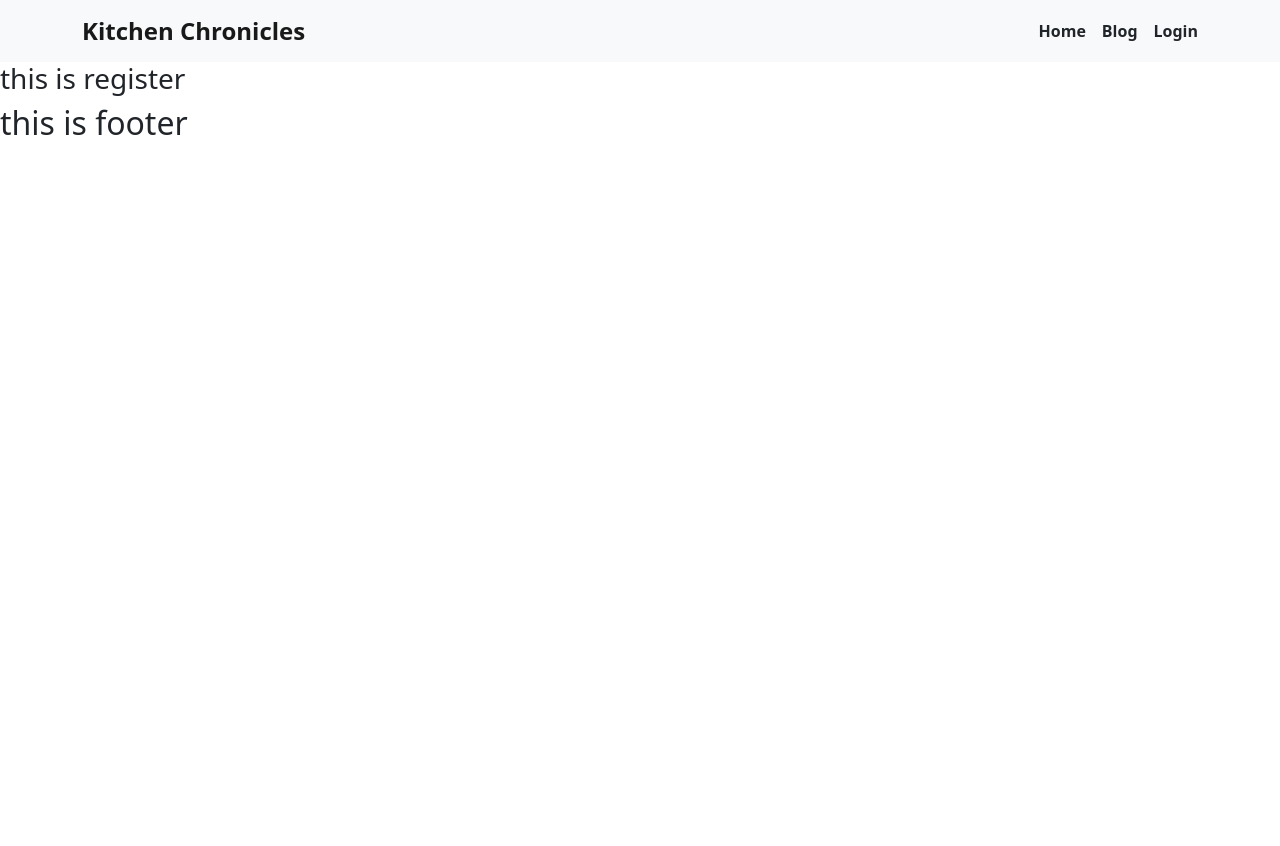
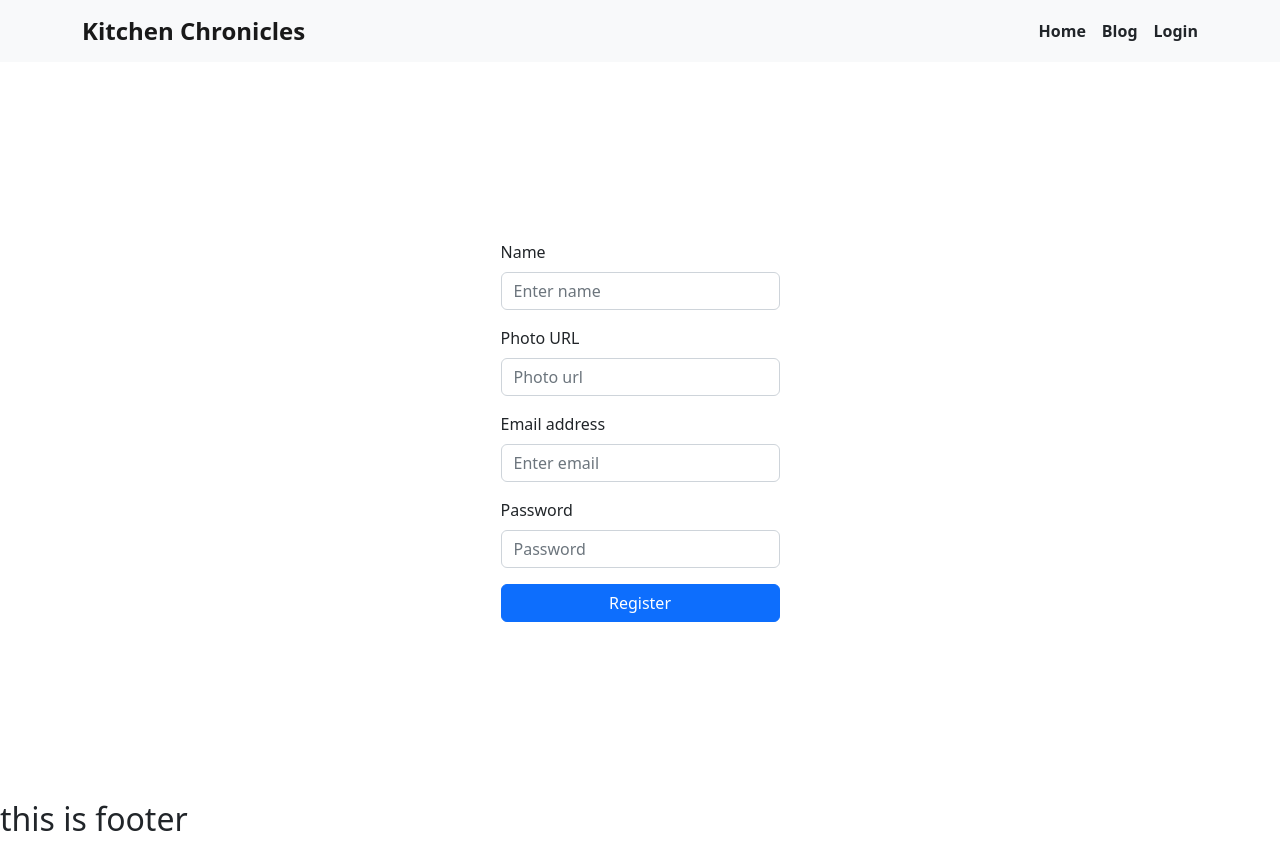
Before and after one commit to dipto3478/KitchenChronicles_client, a React (Vite) app: page /register in a window 1280 px wide. Before the commit the page ends 800 px from the top, so only its background shows below. Built offline with nearby package versions, Linux system fonts and the light colour scheme.

Commit message:
register done

```diff
--- a/src/components/AuthProvider/AuthProvider.jsx
+++ b/src/components/AuthProvider/AuthProvider.jsx
@@ -1,11 +1,17 @@
 import React, { createContext } from "react";
-import { getAuth } from "firebase/auth";
+import { createUserWithEmailAndPassword, getAuth } from "firebase/auth";
 import app from "../../firebase/firebase.config";
 export const AuthContext = createContext(null);
 const auth = getAuth(app);
 
 const AuthProvider = ({ children }) => {
-  return <AuthContext.Provider>{children}</AuthContext.Provider>;
+  const createUser = (email, password) => {
+    return createUserWithEmailAndPassword(auth, email, password);
+  };
+  const authInfo = { createUser };
+  return (
+    <AuthContext.Provider value={authInfo}>{children}</AuthContext.Provider>
+  );
 };
 
 export default AuthProvider;
--- a/src/components/Login/Login.jsx
+++ b/src/components/Login/Login.jsx
@@ -25,6 +25,10 @@ const Login = () => {
         <Button className="w-100" variant="primary" type="submit">
           Login
         </Button>
+        <div className="my-3 d-flex gap-2">
+          <Button>Login With Google</Button>
+          <Button>Login With Github</Button>
+        </div>
       </Form>
     </div>
   );
--- a/src/components/Register/Register.jsx
+++ b/src/components/Register/Register.jsx
@@ -1,9 +1,48 @@
 import React from "react";
+import { Button, Form } from "react-bootstrap";
 
 const Register = () => {
+  const handleRegister = (event) => {
+    event.preventDefault();
+    const form = event.target;
+    const name = form.name.value;
+    const photo = form.photo.value;
+    const email = form.email.value;
+    const password = form.password.value;
+    console.log(name, photo, email, password);
+  };
   return (
-    <div>
-      <h3>this is register</h3>
+    <div
+      style={{ height: "calc(100vh - 62px)" }}
+      className="container  d-flex align-items-center justify-content-center"
+    >
+      <Form onSubmit={handleRegister} className="w-25">
+        <Form.Group className="mb-3" controlId="formBasicEmail">
+          <Form.Label>Name</Form.Label>
+          <Form.Control type="text" name="name" placeholder="Enter name" />
+        </Form.Group>
+        <Form.Group className="mb-3" controlId="formBasicEmail">
+          <Form.Label>Photo URL</Form.Label>
+          <Form.Control type="text" name="photo" placeholder="Photo url" />
+        </Form.Group>
+        <Form.Group className="mb-3" controlId="formBasicEmail">
+          <Form.Label>Email address</Form.Label>
+          <Form.Control type="email" name="email" placeholder="Enter email" />
+        </Form.Group>
+
+        <Form.Group className="mb-3" controlId="formBasicPassword">
+          <Form.Label>Password</Form.Label>
+          <Form.Control
+            type="password"
+            name="password"
+            placeholder="Password"
+          />
+        </Form.Group>
+
+        <Button className="w-100" variant="primary" type="submit">
+          Register
+        </Button>
+      </Form>
     </div>
   );
 };
```
